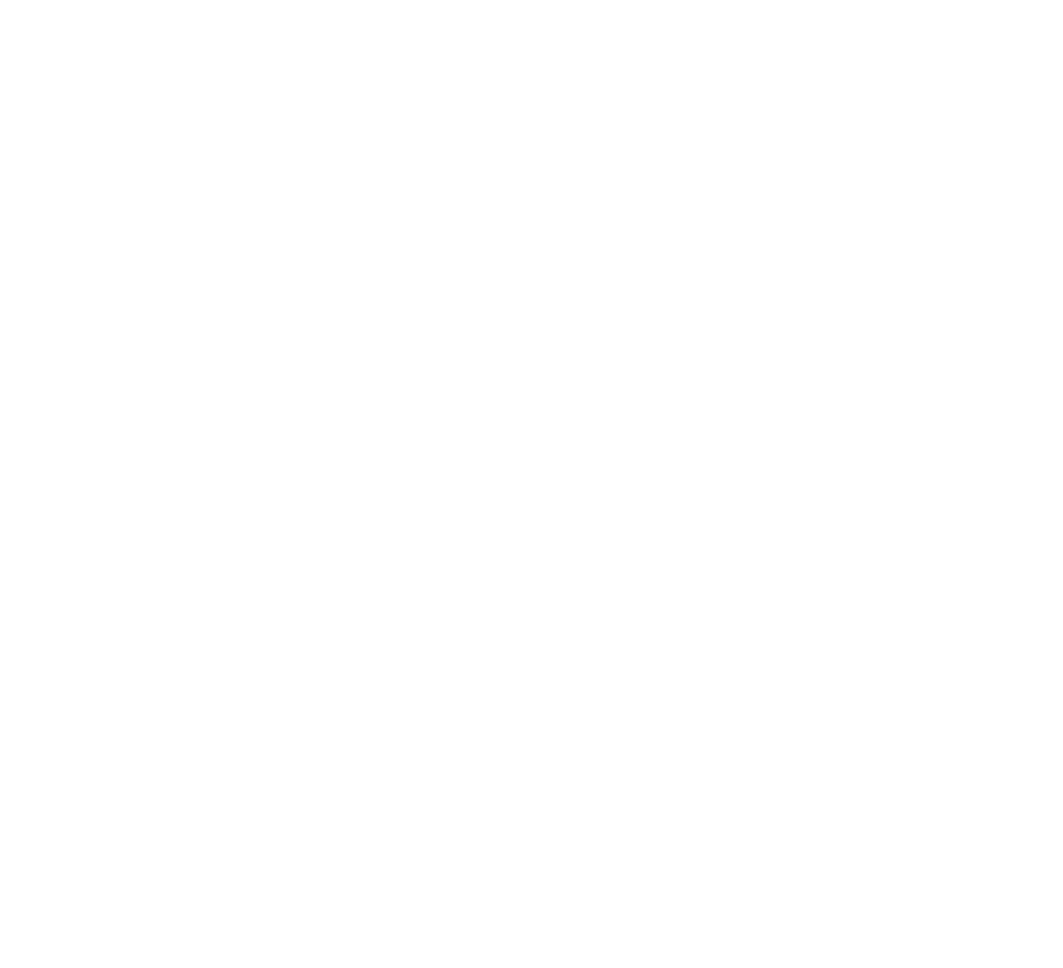
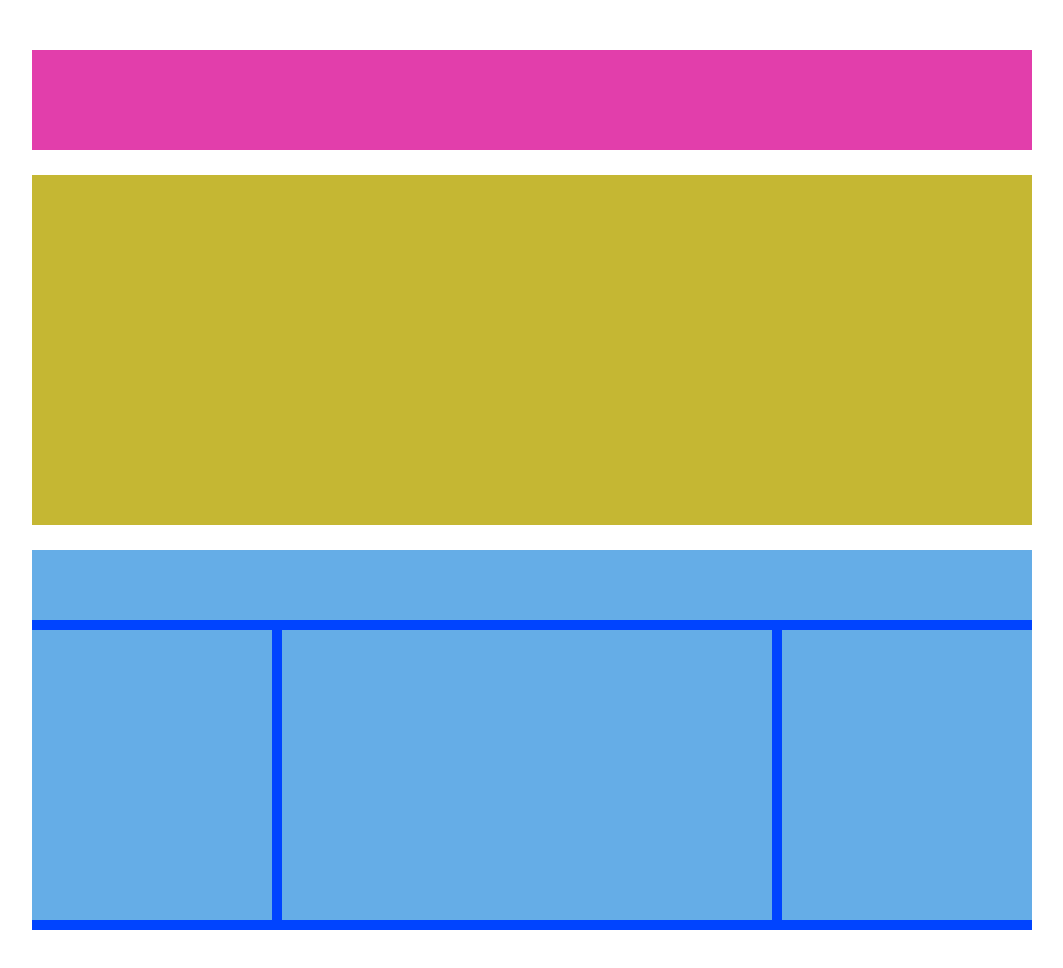
Before and after one commit to camillapalombi/htmlcss-struttura-wp, a plain HTML site: page index.html in a window 1280 px wide. Shown: the whole page, without its empty margins (108-1171 px from the left). Before the commit the page ends 900 px from the top, so only its background shows below. Drawn offline with Linux system fonts and the light colour scheme.

Commit message:
CSS MAIN COMPLETATO

```diff
--- a/style/style.css
+++ b/style/style.css
@@ -7,12 +7,12 @@
 /*CONTENITORE GENERALE:*/
 .container {
     width: 1000px;
-    height: 800px;
+    height: 1000px;
     margin: 50px auto;
 }
 
 /*HEADER:*/
-.pink {
+.box-pink {
     background-color: rgb(226, 62, 171);
     width: 100%;
     height: 100px;
@@ -20,9 +20,44 @@
 }
 
 /*MAIN:*/
-.yellow {
+.box-yellow {
     background-color: rgb(197, 183, 51);
     width: 100%;
     height: 350px;
     margin-bottom: 25px;
 }
+
+.box-blue-1 {
+    background-color:rgb(101, 173, 231) ;
+    width: 100%;
+    height: 80px;
+    border-bottom: 10px solid rgb(0, 68, 255);
+}
+
+.box-blue-2 {
+    background-color:  rgb(101, 173, 231);
+    width: 25%;
+    height: 300px;
+    border-bottom: 10px solid rgb(0, 68, 255);
+    border-right: 10px solid rgb(0, 68, 255);
+    float: left;
+}
+
+.box-blue-3 {
+    background-color: rgb(101, 173, 231);
+    width: 50%;
+    height: 300px;
+    border-bottom: 10px solid rgb(0, 68, 255);
+    border-right: 10px solid rgb(0, 68, 255);
+    float: left;
+}
+
+.box-blue-4 {
+    background-color: rgb(101, 173, 231);
+    width: 25%;
+    height: 300px;
+    border-bottom: 10px solid rgb(0, 68, 255);
+    float: right;
+}
+
+/*FOOTER:*/
```
